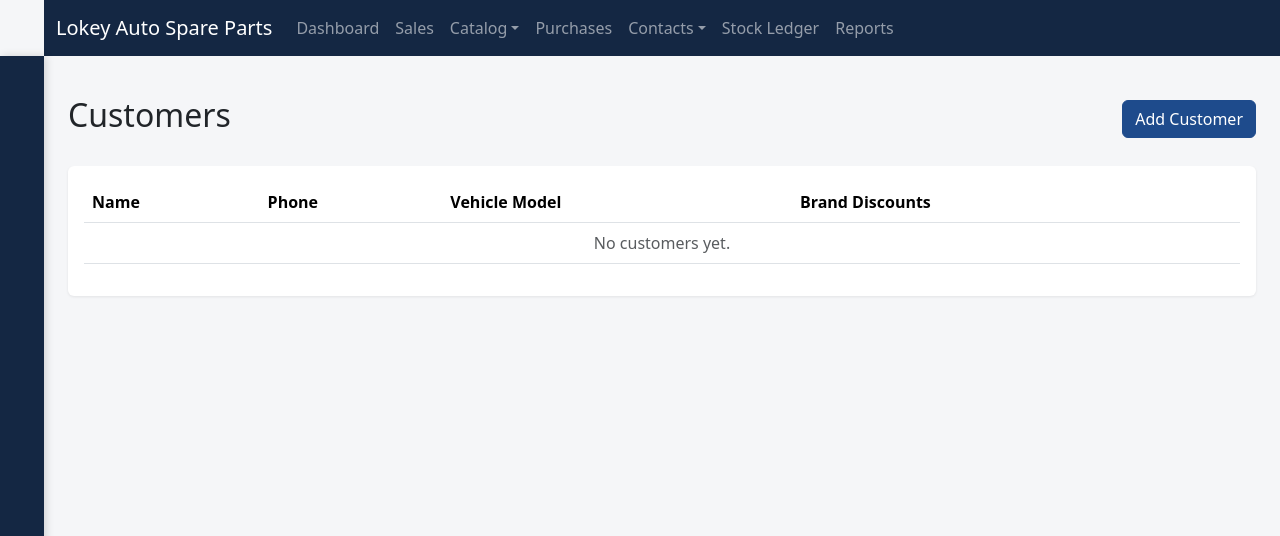
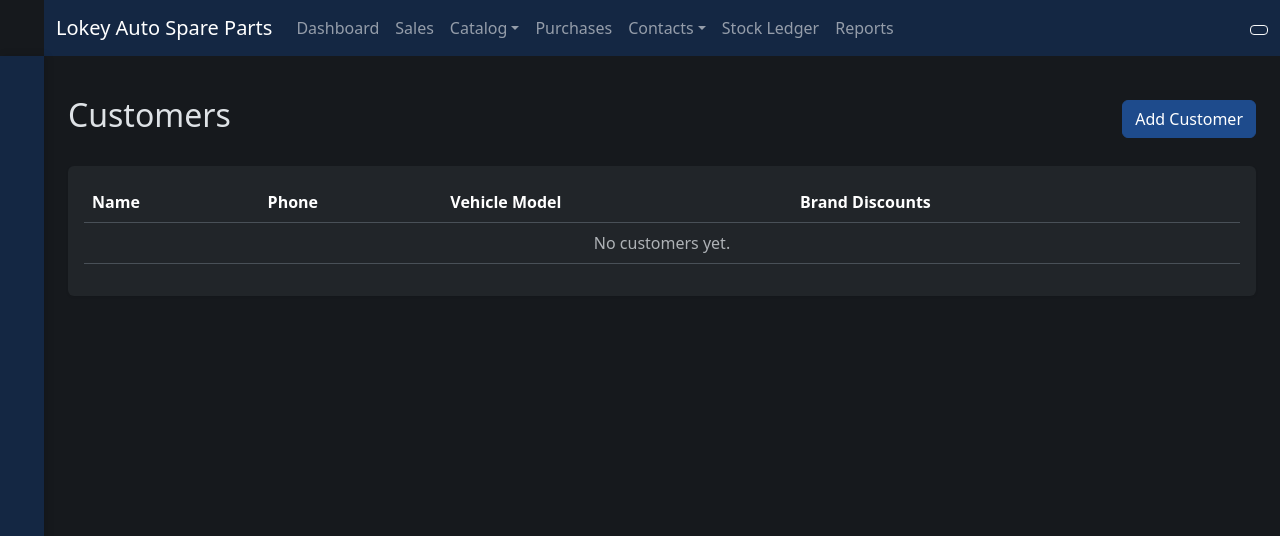
Before and after one commit to partha37/MotoSparePartsERP, a Flask app: page /customers/ in a window 1280 px wide. Shown: the top 536 px of the page. Run offline with Flask 3, Linux system fonts and the light colour scheme; the visitor is signed in with stand-in values (Sample User, id 1); data that the repository does not hold is empty; some libraries are stand-ins or nearby versions.

Commit message:
Add dark/light theme toggle
Navbar button toggles html[data-bs-theme], persisted in localStorage
(dark is the default). Bootstrap's own dark-mode variables re-theme
standard components; style.css adds theme-aware --page-bg/--link-color/
--stat-icon-* variables for the custom bits layered on top of it, so
nothing outside those two states renders unreadable in either theme.

```diff
--- a/static/css/style.css
+++ b/static/css/style.css
@@ -6,10 +10,32 @@
   --accent: #e8720c;
   --accent-dark: #c25e09;
   --accent-light: #fdf0e3;
+
+  --page-bg: #f5f6f8;
+  --link-color: var(--brand);
+  --link-hover-color: var(--brand-dark);
+  --stat-icon-bg: var(--brand-light);
+  --stat-icon-color: var(--brand);
+  --stat-icon-bg-accent: var(--accent-light);
+  --stat-icon-color-accent: var(--accent-dark);
+}
+
+/* Dark mode is the default look (see base.html, <html data-bs-theme="dark">).
+   Bootstrap's own dark-mode variables already re-theme cards/forms/tables/
+   alerts; these overrides only cover the custom brand-colored bits above
+   that would otherwise render as near-invisible dark-navy-on-near-black. */
+[data-bs-theme="dark"] {
+  --page-bg: #16191d;
+  --link-color: #6ea8fe;
+  --link-hover-color: #9dc4ff;
+  --stat-icon-bg: rgba(110, 168, 254, 0.15);
+  --stat-icon-color: #9dc4ff;
+  --stat-icon-bg-accent: rgba(255, 176, 102, 0.18);
+  --stat-icon-color-accent: #ffc98c;
 }
 
 body {
-  background-color: #f5f6f8;
+  background-color: var(--page-bg);
 }
 
 /* ---- Clickable table rows ---- */
@@ -22,7 +48,7 @@ tr[data-href] {
   position: sticky;
   top: var(--navbar-height, 62px);
   z-index: 1010;
-  background-color: #f5f6f8;
+  background-color: var(--page-bg);
   padding-top: 1rem;
   padding-bottom: 0.5rem;
 }
--- a/templates/base.html
+++ b/templates/base.html
@@ -1,9 +1,19 @@
 <!doctype html>
-<html lang="en">
+<html lang="en" data-bs-theme="dark">
 <head>
   <meta charset="utf-8">
   <meta name="viewport" content="width=device-width, initial-scale=1">
   <title>{% block title %}Lokey Auto Spare Parts{% endblock %}</title>
+  <script>
+    // Applied before the stylesheets load so a saved "light" preference
+    // doesn't flash dark first. Dark is the default when nothing is saved.
+    (function () {
+      var stored = localStorage.getItem('theme');
+      if (stored === 'light' || stored === 'dark') {
+        document.documentElement.setAttribute('data-bs-theme', stored);
+      }
+    })();
+  </script>
   <link href="{{ url_for('static', filename='vendor/bootstrap/css/bootstrap.min.css') }}" rel="stylesheet">
   <link href="{{ url_for('static', filename='css/style.css') }}" rel="stylesheet">
   <script src="{{ url_for('static', filename='js/searchable-select.js') }}"></script>
@@ -40,6 +50,13 @@
         </li>
         <li class="nav-item"><a class="nav-link" href="{{ url_for('stock.ledger') }}">{{ icon('clipboard-data') }}Stock Ledger</a></li>
         <li class="nav-item"><a class="nav-link" href="{{ url_for('reports.index') }}">{{ icon('bar-chart') }}Reports</a></li>
+      </ul>
+      <ul class="navbar-nav">
+        <li class="nav-item">
+          <button type="button" id="themeToggleBtn" class="btn btn-sm btn-outline-light" title="Toggle dark / light mode">
+            {{ icon('sun', 'theme-icon-sun') }}{{ icon('moon-stars', 'theme-icon-moon') }}
+          </button>
+        </li>
       </ul>
     </div>
   </div>
@@ -123,6 +140,18 @@ function syncNavbarHeightVar() {
 }
 syncNavbarHeightVar();
 window.addEventListener('resize', syncNavbarHeightVar);
+
+// Dark/light theme toggle — persists the choice so it survives reloads and
+// future visits; dark is the default when nothing has been saved yet.
+const themeToggleBtn = document.getElementById('themeToggleBtn');
+if (themeToggleBtn) {
+  themeToggleBtn.addEventListener('click', function () {
+    const current = document.documentElement.getAttribute('data-bs-theme');
+    const next = current === 'dark' ? 'light' : 'dark';
+    document.documentElement.setAttribute('data-bs-theme', next);
+    localStorage.setItem('theme', next);
+  });
+}
 </script>
 </body>
 </html>
```
Also changed, not shown: other parts of static/css/style.css (+23 -7 lines), 2 other files.
